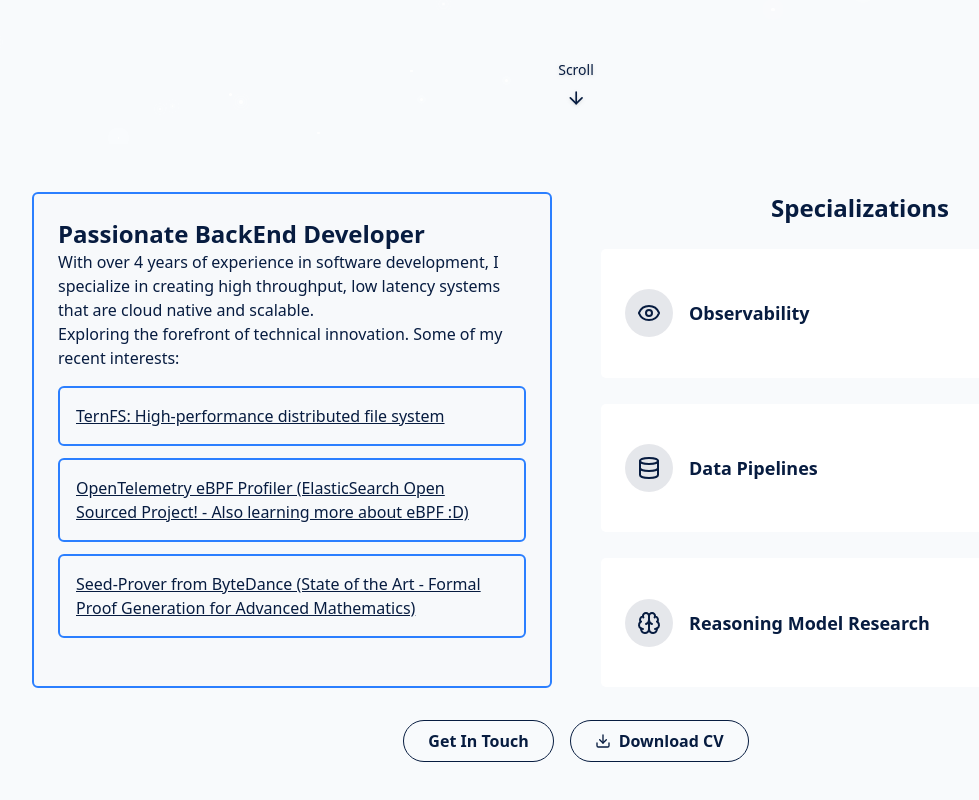
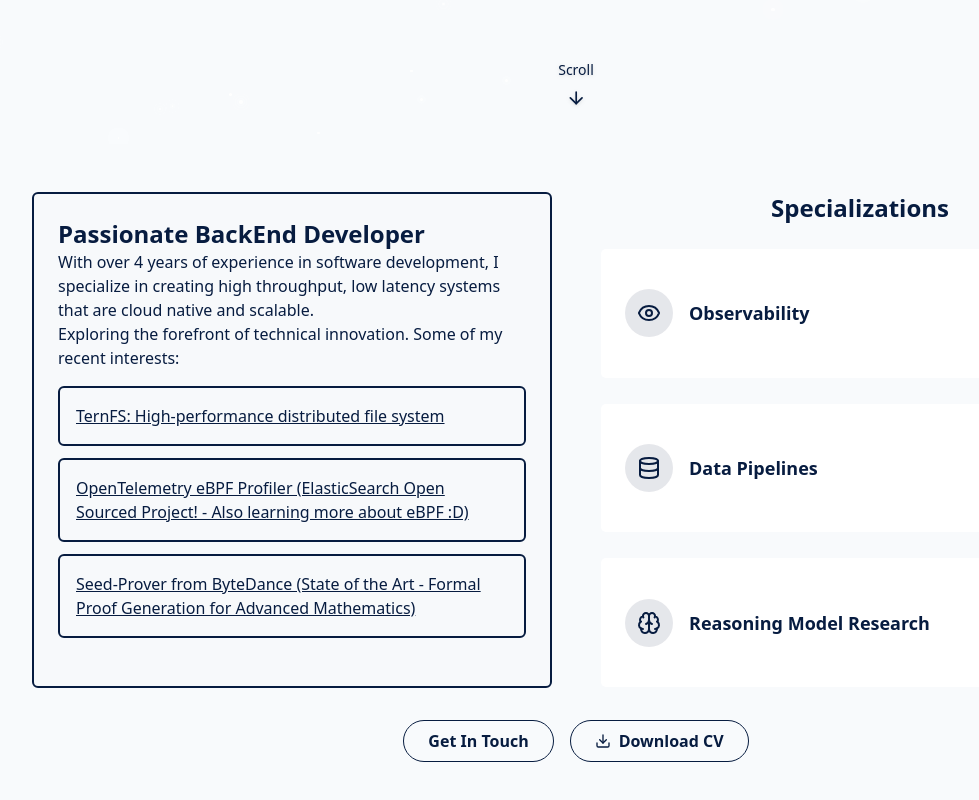
Before and after one commit to Ishan-Sinha123/Personal_Website, a React (Vite) app: page / in a window 1280 px wide. Shown: the part 656-1456 px from the top of the page, without its empty margins (64-1043 px from the left). Built offline with nearby package versions, Linux system fonts and the light colour scheme.

Commit message:
Fix boxes

```diff
--- a/src/components/AboutSection.jsx
+++ b/src/components/AboutSection.jsx
@@ -7,7 +7,7 @@ export const AboutSection = () => {
   <div className="grid grid-cols-1 md:grid-cols-2 gap-12 items-stretch">
           {/* Left column: intro and links (now outlined) */}
           <div className="space-y-6 text-left">
-            <div className="border-2 border-blue-500 rounded-md p-6 bg-background/50 h-full flex flex-col justify-between">
+            <div className="border-2 border-primary rounded-md p-6 bg-background/50 h-full flex flex-col justify-between">
               <div>
                 <h3 className="text-2xl font-semibold text-foreground">Passionate BackEnd Developer</h3>
                 <p className="text-foreground">
@@ -18,19 +18,19 @@ export const AboutSection = () => {
               </div>
 
               <div className="mt-4 space-y-3">
-                <div className="border-2 border-blue-500 rounded-md p-4 bg-background/50">
+                <div className="border-2 border-primary rounded-md p-4 bg-background/50">
                   <a href="https://github.com/XTXMarkets/ternfs" target="_blank" rel="noopener noreferrer" className="underline text-foreground hover:text-foreground/80">
                     TernFS: High-performance distributed file system
                   </a>
                 </div>
 
-                <div className="border-2 border-blue-500 rounded-md p-4 bg-background/50">
+                <div className="border-2 border-primary rounded-md p-4 bg-background/50">
                   <a href="https://github.com/open-telemetry/opentelemetry-ebpf-profiler" target="_blank" rel="noopener noreferrer" className="underline text-foreground hover:text-foreground/80 block">
                     OpenTelemetry eBPF Profiler (ElasticSearch Open Sourced Project! - Also learning more about eBPF :D)
                   </a>
                 </div>
 
-                <div className="border-2 border-blue-500 rounded-md p-4 bg-background/50">
+                <div className="border-2 border-primary rounded-md p-4 bg-background/50">
                   <a href="https://github.com/ByteDance-Seed/Seed-Prover" target="_blank" rel="noopener noreferrer" className="underline text-foreground hover:text-foreground/80">
                     Seed-Prover from ByteDance (State of the Art - Formal Proof Generation for Advanced Mathematics)
                   </a>
@@ -53,7 +53,7 @@ export const AboutSection = () => {
                   <h4 className="font-semibold text-lg text-foreground">Observability</h4>
                 </div>
               </div>
-              <div className="absolute inset-0 p-6 bg-blue-600 flex items-center opacity-0 group-hover:opacity-100 group-focus:opacity-100 transition-opacity">
+              <div className="absolute inset-0 p-6 bg-primary flex items-center opacity-0 group-hover:opacity-100 group-focus:opacity-100 transition-opacity">
                 <p className="text-sm text-muted-foreground font-bold text-white">
                   Building complex distributed tracing infrastructure with OpenTelemetry
                   for Agentic workflows (using LangSmith/LangFuse) & high-demand data systems
@@ -71,7 +71,7 @@ export const AboutSection = () => {
                   <h4 className="font-semibold text-lg text-foreground">Data Pipelines</h4>
                 </div>
               </div>
-              <div className="absolute inset-0 p-6 bg-blue-600 flex items-center opacity-0 group-hover:opacity-100 group-focus:opacity-100 transition-opacity">
+              <div className="absolute inset-0 p-6 bg-primary flex items-center opacity-0 group-hover:opacity-100 group-focus:opacity-100 transition-opacity">
                 <p className="text-sm text-muted-foreground font-bold text-white">
                   Implementing terabyte-scale data pipelines
                   using both Apache Airflow & bespoke infrastructure
@@ -89,7 +89,7 @@ export const AboutSection = () => {
                   <h4 className="font-semibold text-lg text-foreground">Reasoning Model Research</h4>
                 </div>
               </div>
-              <div className="absolute inset-0 p-6 bg-blue-600 flex items-center opacity-0 group-hover:opacity-100 group-focus:opacity-100 transition-opacity">
+              <div className="absolute inset-0 p-6 bg-primary flex items-center opacity-0 group-hover:opacity-100 group-focus:opacity-100 transition-opacity">
                 <p className="text-sm text-muted-foreground font-bold text-white">
                   Post-training & expanded inference with SOTA reasoning models.
                   Focus on improving reasoning capabilities for formal proof verification
```
